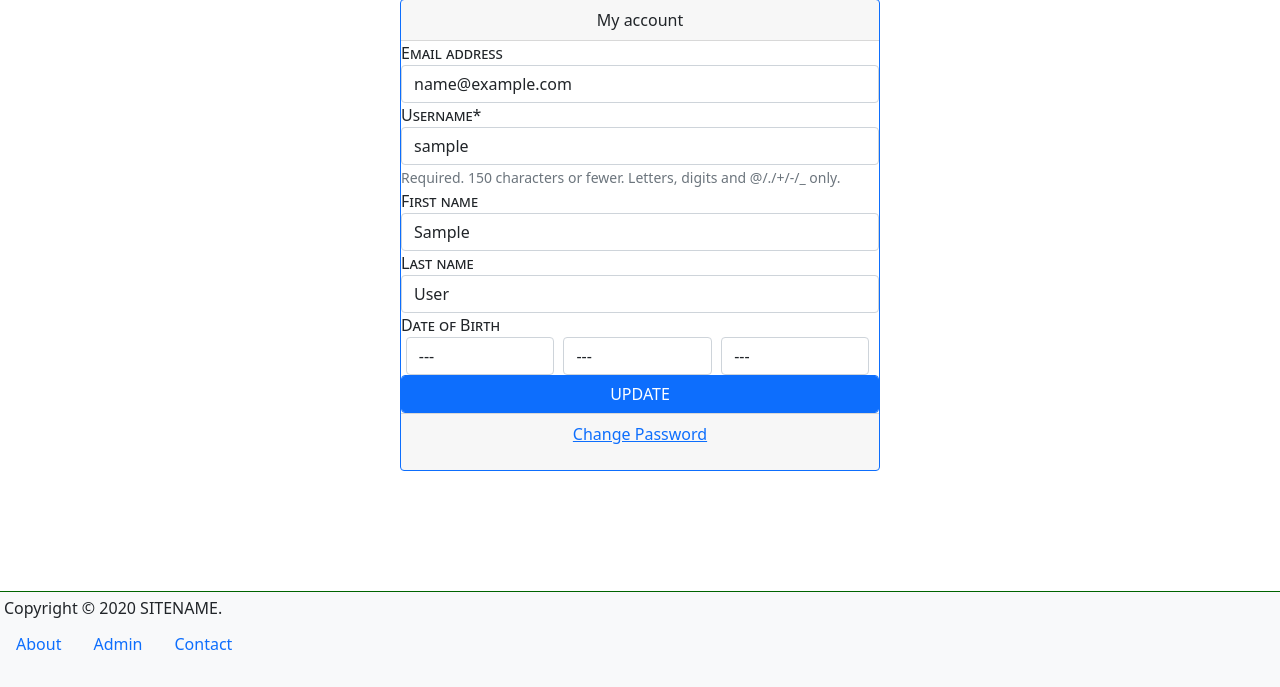
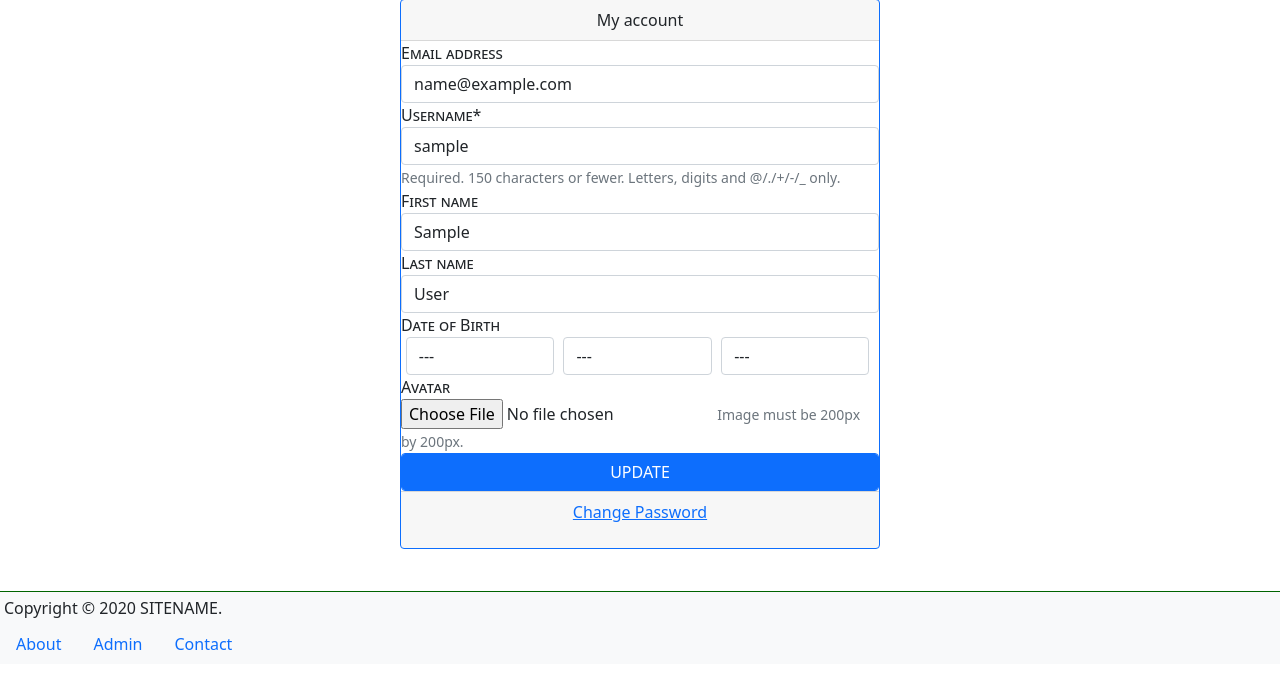
Before and after one commit to andres777-stack/djangokokes.com, a Django app: page /account/my-account/ in a window 1280 px wide. Shown: the part 136-823 px from the top of the page. Before the commit the page ends 786 px from the top, so only its background shows below. Run offline with Django 4.2, Linux system fonts and the light colour scheme; the visitor is signed in with stand-in values (Sample User, id 1); some libraries are stand-ins or nearby versions.

Commit message:
adding avatar image to user profile

```diff
--- a/templates/account/my_account.html
+++ b/templates/account/my_account.html
@@ -10,7 +10,7 @@
 <div class="card border-primary m-auto mb-3" style="max-width: 30rem">
     <div class="card-header text-center">My account</div>
     <div class="card_body">
-        <form method="post" class="m-auto">
+        <form method="post" class="m-auto" novalidate enctype="multipart/form-data">
             {% csrf_token %}
             {{form|crispy}}
             <button class="form-control btn btn-primary">UPDATE</button>
--- a/users/forms.py
+++ b/users/forms.py
@@ -19,7 +19,7 @@ class CustomUserChangeForm(UserChangeForm):
 
     class Meta:
         model = get_user_model()
-        fields = ('email', 'username', 'first_name', 'last_name', 'dob')
+        fields = ('email', 'username', 'first_name', 'last_name', 'dob', 'avatar')
         widgets = {
             'dob': forms.SelectDateWidget(attrs={'style':'width:31%; display: inline-block; margin: 0 1%'}, years = BIRTH_YEAR_CHOICE)
         }
--- a/users/models.py
+++ b/users/models.py
@@ -1,9 +1,17 @@
 from django.contrib.auth.models import AbstractUser
 from django.db import models
 from django.urls import reverse
+from django.core.exceptions import ValidationError
+from django.core.files.images import get_image_dimensions
+
+def validate_avatar(value):
+        w, h = get_image_dimensions(value)
+        if w > 200 or h > 200:
+            raise ValidationError('Avatar must be no bigger than 200x200 pixeles')
 
 class CustomUser(AbstractUser):
     dob = models.DateField(verbose_name='Date of Birth', null=True, blank=True)
+    avatar = models.ImageField(upload_to='avatars/', blank=True, help_text='Image must be 200px by 200px.', validators=[validate_avatar])
 
     def get_absolute_url(self):
         return reverse('my-account')
```
Also changed, not shown: jobs/migrations/0006_alter_applicant_resume.py (added), media/avatars/profile-pic-200x200.png (added), users/migrations/0003_customuser_avatar.py (added).
